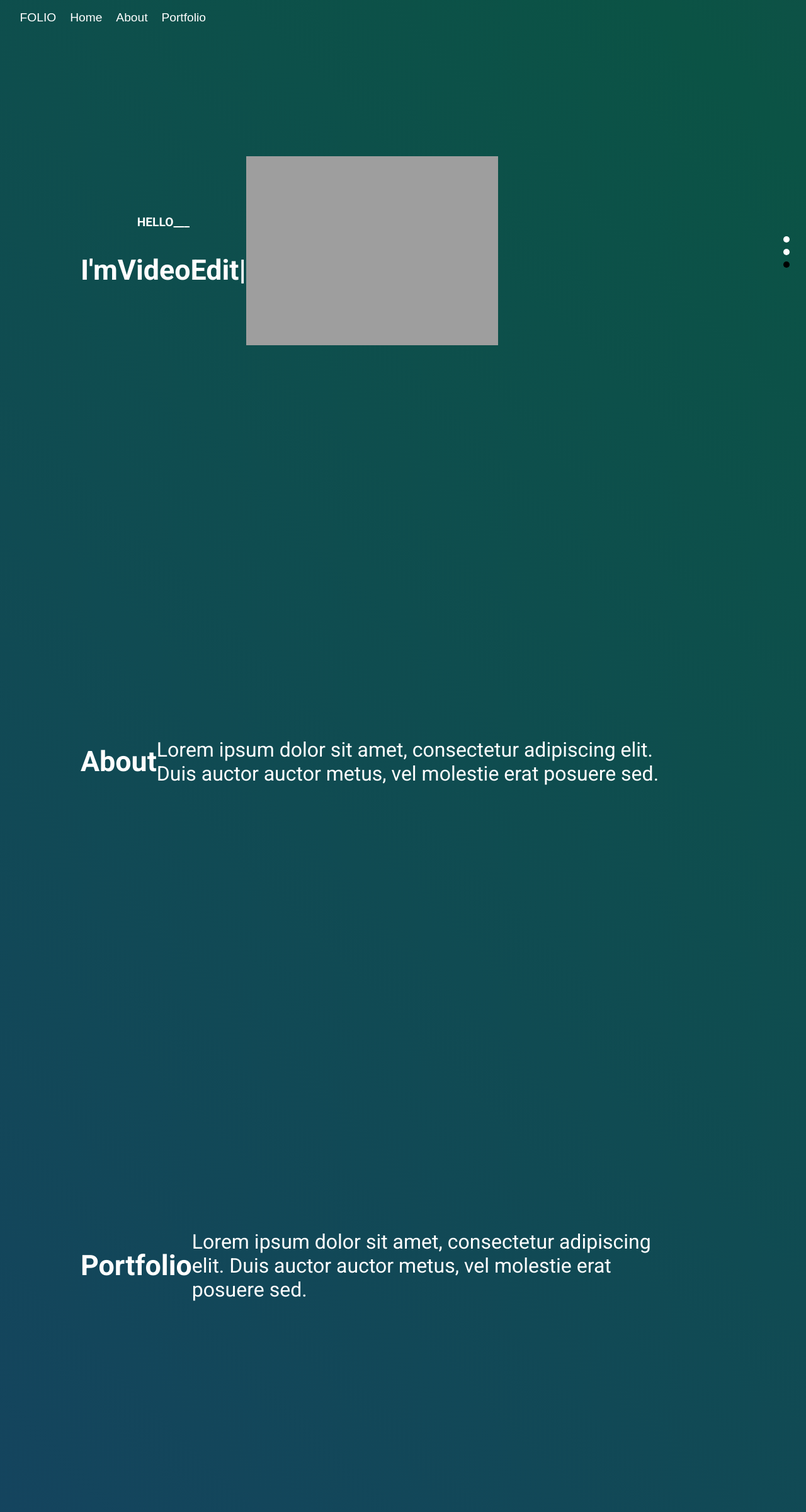
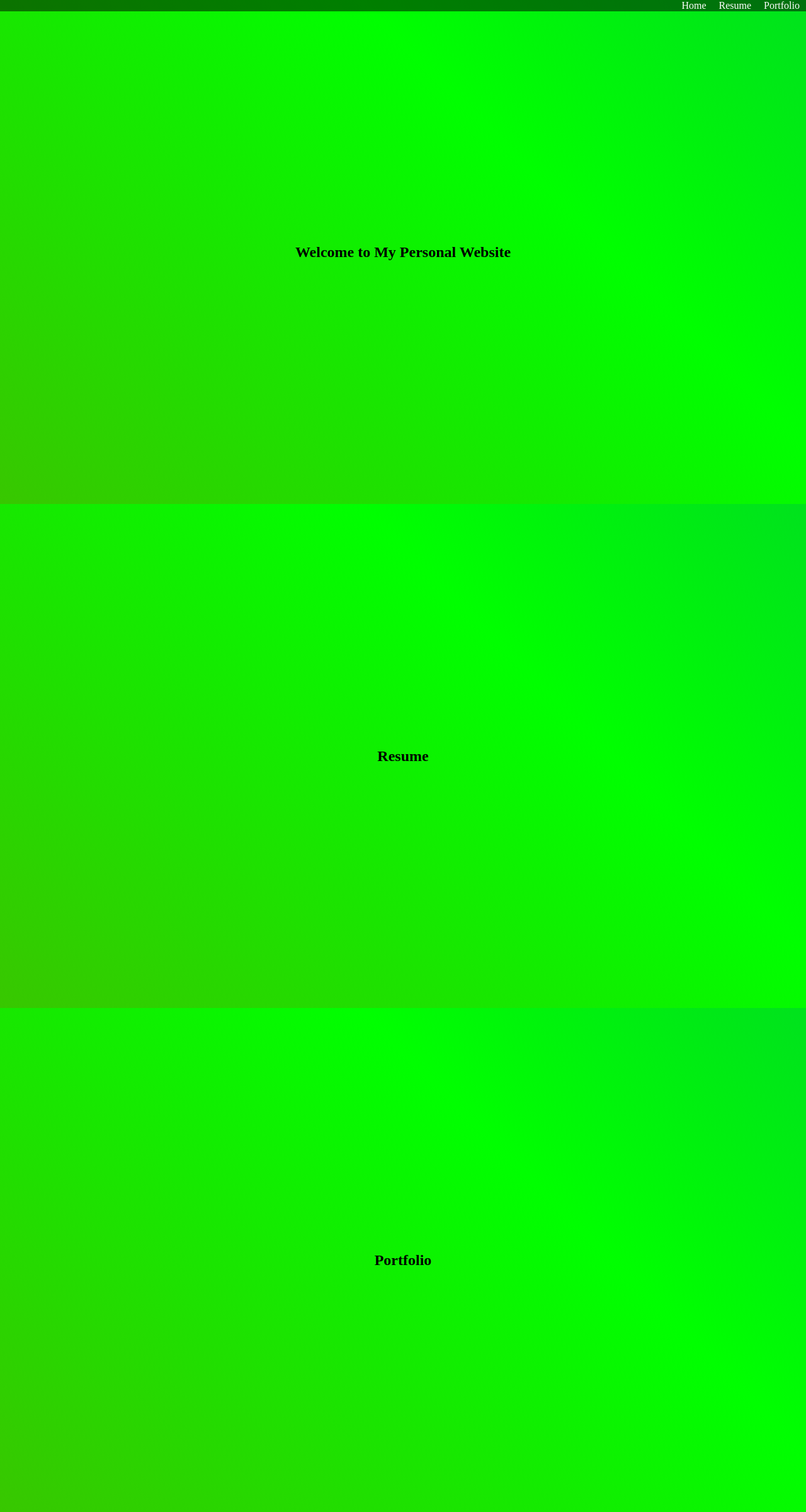
Before and after one commit to anwjt/anwjt.github.io, a PHP site: page / in a window 1280 px wide. Shown: the whole page at 63% size. Run offline with PHP 8.4, Linux system fonts and the light colour scheme; grey boxes are pictures that could not be loaded.

Commit message:
create new web

```diff
--- a/resume/index.html
+++ b/resume/index.html
@@ -1,225 +1,35 @@
 <!DOCTYPE html>
-<html>
+<html lang="en">
+
 <head>
-  <link href="https://fonts.googleapis.com/css2?family=Roboto:wght@400;700&display=swap" rel="stylesheet">
-  <script src="https://unpkg.com/typed.js@2.0.16/dist/typed.umd.js"></script>
-  <style>
-    /* Global styles */
-    * {
-      box-sizing: border-box;
-    }
+  <meta charset="UTF-8">
+  <meta name="viewport" content="width=device-width, initial-scale=1.0">
+  <title>Home</title>
+  <link rel="stylesheet" href="styles.css">
+</head>
 
-    body {
-      font-family: 'Roboto', sans-serif;
-      margin: 0;
-      padding: 0;
-      scroll-behavior: smooth;
-      overflow: hidden;
-      background: linear-gradient(45deg, #A569BD, #154360, #0B5345 , #2E4053 , #F1948A);
-      background-size: 400% 400%;
-      animation: gradientAnimation 8s ease infinite;
-    }
+<body>
+  <section id="home" class="section">
+    <h1>Welcome to My Personal Website</h1>
+  </section>
 
-    @keyframes gradientAnimation {
-      0% {
-        background-position: 0% 50%;
-      }
-      50% {
-        background-position: 100% 50%;
-      }
-      100% {
-        background-position: 0% 50%;
-      }
-    }
+  <section id="resume" class="section">
+    <h1>Resume</h1>
+  </section>
 
-    section {
-      position: relative;
-      min-height: 100vh;
-      display: flex;
-      align-items: center;
-      justify-content: flex-start;
-      overflow: hidden;
-      perspective: 1000px;
-      margin-top: 0;
-    }
+  <section id="portfolio" class="section">
+    <h1>Portfolio</h1>
+  </section>
 
-    .content-container {
-      max-width: 1200px;
-      padding: 5% 10%;
-      text-align: center;
-      color: #fff;
-      position: relative;
-      display: flex;
-      align-items: center;
-      flex-direction: column;
-    }
-
-    h1 {
-      font-size: 5vw;
-      font-weight: bold;
-      margin-bottom: 20px;
-    }
-
-    h2 {
-      font-size: 2vw;
-      font-weight: bold;
-      margin-bottom: 10px;
-    }
-
-    p {
-      font-size: 3vw;
-      margin-bottom: 15px;
-    }
-
-    nav {
-      position: fixed;
-      top: 2%;
-      left: 2%;
-      display: flex;
-      align-items: center;
-      gap: 10px;
-      z-index: 2;
-    }
-
-    .nav-link {
-      background-color: transparent;
-      color: #fff;
-      border: none;
-      font-size: 1.5vw;
-      cursor: pointer;
-      outline: none;
-    }
-
-    .dot-indicators {
-      position: fixed;
-      top: 50%;
-      right: 2%;
-      transform: translateY(-50%);
-      display: flex;
-      flex-direction: column;
-      gap: 10px;
-      z-index: 2;
-    }
-
-    .dot-indicator {
-      width: 10px;
-      height: 10px;
-      background-color: #fff;
-      border-radius: 50%;
-      cursor: pointer;
-    }
-
-    .dot-indicator.active {
-      background-color: #000;
-    }
-
-    .content-left {
-      flex: 1;
-      text-align: center;
-    }
-
-    .content-right {
-      flex: 1;
-      display: none;
-    }
-
-    /* Media queries */
-    @media (min-width: 768px) {
-      h1 {
-        font-size: 3.5vw;
-      }
-
-      h2 {
-        font-size: 1.5vw;
-      }
-
-      p {
-        font-size: 2.5vw;
-      }
-
-      .content-container {
-        flex-direction: row;
-        text-align: left;
-      }
-
-      .content-right {
-        display: block;
-      }
-    }
-  </style>
-</head>
-<body>
   <nav>
-    <button class="nav-link" onclick="scrollToSection('home')">FOLIO</button>
-    <button class="nav-link" onclick="scrollToSection('home')">Home</button>
-    <button class="nav-link" onclick="scrollToSection('about')">About</button>
-    <button class="nav-link" onclick="scrollToSection('portfolio')">Portfolio</button>
+    <ul>
+      <li><a href="#home">Home</a></li>
+      <li><a href="#resume">Resume</a></li>
+      <li><a href="#portfolio">Portfolio</a></li>
+    </ul>
   </nav>
 
-  <div class="dot-indicators">
-    <div class="dot-indicator active" onclick="scrollToSection('home')"></div>
-    <div class="dot-indicator" onclick="scrollToSection('about')"></div>
-    <div class="dot-indicator" onclick="scrollToSection('portfolio')"></div>
-  </div>
+  <script src="script.js"></script>
+</body>
 
-  <section id="home">
-    <div class="content-container">
-      <div class="content-left">
-        <h2>HELLO___</h2>
-        <h1>I'm<span class="typed-container"><span id="typed"></span></span></h1>
-      </div>
-      <div class="content-right">
-        <img src="https://sv1.picz.in.th/images/2023/05/29/F6q2eV.png" alt="Illustration">
-      </div>
-    </div>
-  </section>
-
-  <section id="about">
-    <div class="content-container">
-      <h1>About</h1>
-      <p>Lorem ipsum dolor sit amet, consectetur adipiscing elit. Duis auctor auctor metus, vel molestie erat posuere sed.</p>
-    </div>
-  </section>
-
-  <section id="portfolio">
-    <div class="content-container">
-      <h1>Portfolio</h1>
-      <p>Lorem ipsum dolor sit amet, consectetur adipiscing elit. Duis auctor auctor metus, vel molestie erat posuere sed.</p>
-    </div>
-  </section>
-
-  <script>
-    function scrollToSection(sectionId) {
-      const section = document.getElementById(sectionId);
-      window.scrollTo({
-        top: section.offsetTop,
-        behavior: 'smooth'
-      });
-    }
-
-    window.addEventListener('scroll', () => {
-      const sections = document.querySelectorAll('section');
-      const dotIndicators = document.querySelectorAll('.dot-indicator');
-
-      sections.forEach((section, index) => {
-        const rect = section.getBoundingClientRect();
-        const midpoint = rect.top + rect.height / 2;
-
-        if (midpoint >= 0 && midpoint <= window.innerHeight) {
-          dotIndicators.forEach(dot => dot.classList.remove('active'));
-          dotIndicators[index].classList.add('active');
-        }
-      });
-    });
-
-    // Typed.js configuration
-    const typed = new Typed('#typed', {
-      strings: ['Graphic', 'VideoEditor', 'Cameraman'],
-      typeSpeed: 100,
-      backSpeed: 80,
-      backDelay: 1500,
-      loop: true
-    });
-  </script>
-</body>
 </html>
--- a/resume/styles.css
+++ b/resume/styles.css
@@ -1,52 +1,53 @@
-/* Basic styling for the website */
 body {
   margin: 0;
-  font-family: Arial, sans-serif;
+  padding: 0;
+  scroll-behavior: smooth;
+}
+
+.section {
+  height: 100vh;
+  display: flex;
+  justify-content: center;
+  align-items: center;
+  background: linear-gradient(45deg, #ff0000, #00ff00, #0000ff);
+  background-size: 600% 600%;
+  animation: gradientAnimation 10s ease infinite;
+}
+
+@keyframes gradientAnimation {
+  0% {
+    background-position: 0% 50%;
+  }
+  50% {
+    background-position: 100% 50%;
+  }
+  100% {
+    background-position: 0% 50%;
+  }
 }
 
 nav {
-  background: #333;
-  color: #fff;
-  padding: 10px;
+  position: fixed;
+  top: 0;
+  left: 0;
+  width: 100%;
+  background-color: rgba(0, 0, 0, 0.5);
+  z-index: 1;
 }
 
 nav ul {
-  list-style-type: none;
+  list-style: none;
   margin: 0;
   padding: 0;
+  display: flex;
+  justify-content: flex-end;
 }
 
 nav ul li {
-  display: inline-block;
-  margin-right: 10px;
+  margin: 0 10px;
 }
 
 nav ul li a {
   color: #fff;
   text-decoration: none;
 }
-
-/* Styling for parallax sections */
-.parallax-section {
-  height: 100vh;
-  background-attachment: fixed;
-  background-position: center;
-  background-repeat: no-repeat;
-  background-size: cover;
-}
-
-/* Content styling */
-.home-section {
-  background: radial-gradient(ellipse at center, #eaeaea 0%, #050505 100%);
-  clip-path: polygon(0 0, 100% 0, 100% 70%, 50% 100%, 0 70%);
-}
-
-.about-section {
-  background: radial-gradient(circle, #8c8c8c 0%, #050505 100%);
-  border-radius: 50%;
-}
-
-.work-section {
-  background: radial-gradient(circle, #eaeaea 0%, #050505 100%);
-  clip-path: polygon(50% 0%, 100% 40%, 80% 100%, 20% 100%, 0% 40%);
-}
```
